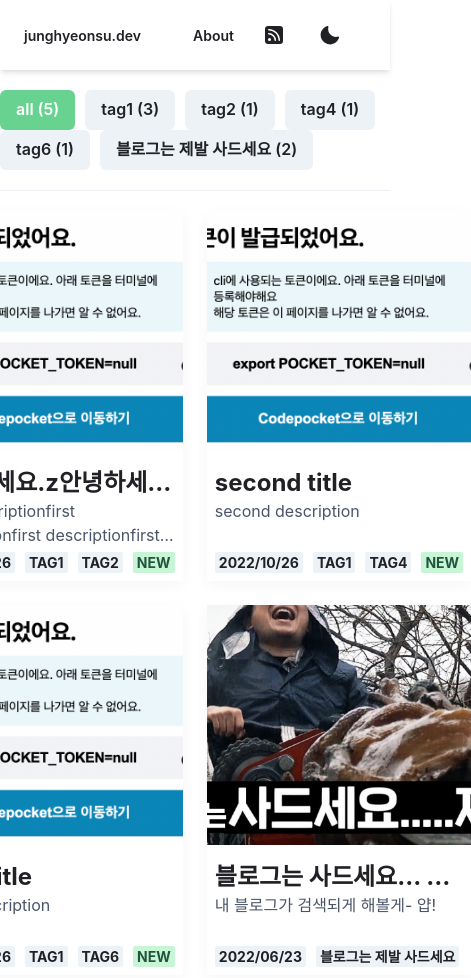
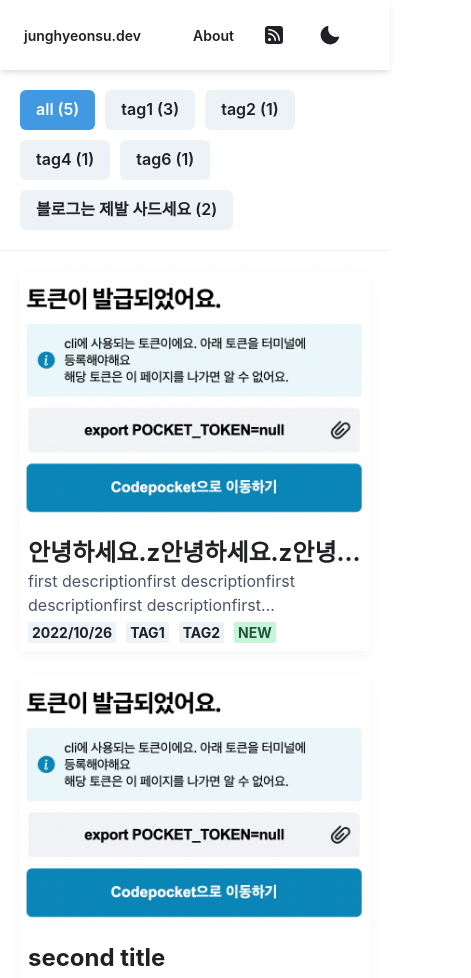
Before and after one commit to junghyeonsu/gatsby-blog, a Gatsby site: page / in a window 390 px wide. Shown: the top 978 px of the page, 471 px wide, since content can reach past the window. Built offline with nearby package versions, Linux system fonts and the light colour scheme; Gatsby itself is replaced by a stand-in of ours; some packages are replaced by stand-ins of ours.

Commit message:
style: 메인페이지 반응형

```diff
--- a/src/components/PostCard.tsx
+++ b/src/components/PostCard.tsx
@@ -41,8 +41,19 @@ const PostCard = ({
         _hover={{ boxShadow: "md", cursor: "pointer" }}
         borderRadius={2}
       >
-        <Box display="block" as="span" width="100%" borderRadius={2}>
-          <GatsbyImage style={{ height: "240px" }} image={thumbnail} alt={`${slug} cover image`} />
+        <Box
+          display="block"
+          as="span"
+          width="100%"
+          height={{ base: "100%", md: "240px" }}
+          borderRadius={2}
+        >
+          <GatsbyImage
+            objectFit="cover"
+            style={{ height: "100%" }}
+            image={thumbnail}
+            alt={`${slug} cover image`}
+          />
         </Box>
         <Flex direction="column" justifyContent="space-between" minH={130} padding={2}>
           <Flex direction="column">
--- a/src/components/Tags.tsx
+++ b/src/components/Tags.tsx
@@ -8,7 +8,15 @@ interface TagsProps {
 
 export default function Tags({ currentTag }: TagsProps) {
   return (
-    <Flex as="nav" columnGap="10px" flexWrap="wrap" marginTop="20px" width="100%">
+    <Flex
+      as="nav"
+      columnGap="10px"
+      rowGap="10px"
+      flexWrap="wrap"
+      marginTop="20px"
+      padding={{ base: "0 20px", md: "0px" }}
+      width="100%"
+    >
       <StaticQuery
         query={graphql`
           query Tags {
@@ -26,8 +34,8 @@ export default function Tags({ currentTag }: TagsProps) {
             <>
               <Link to="/">
                 <Button
-                  backgroundColor={currentTag === "all" ? "green.300" : "none"}
-                  colorScheme={currentTag === "all" ? "green" : undefined}
+                  backgroundColor={currentTag === "all" ? "blue.400" : "none"}
+                  colorScheme={currentTag === "all" ? "blue" : undefined}
                 >
                   all ({data.allMdx.totalCount})
                 </Button>
@@ -40,8 +48,8 @@ export default function Tags({ currentTag }: TagsProps) {
                 return (
                   <Link key={tag} to={`/tags/${tag}`}>
                     <Button
-                      backgroundColor={currentTag === tag ? "green.300" : "none"}
-                      colorScheme={currentTag === tag ? "green" : undefined}
+                      backgroundColor={currentTag === tag ? "blue.400" : "none"}
+                      colorScheme={currentTag === tag ? "blue" : undefined}
                       key={tag}
                     >
                       {tag} ({totalCount})
--- a/src/pages/index.tsx
+++ b/src/pages/index.tsx
@@ -54,7 +54,12 @@ const IndexPage = ({ data }: IndexPageProps) => {
       <Tags currentTag="all" />
       <Divider orientation="horizontal" marginTop="20px" />
       <motion.div {...commonMotion}>
-        <Grid as="section" templateColumns="repeat(2, 1fr)" marginTop="20px" gap={6}>
+        <Grid
+          as="section"
+          templateColumns={{ base: "repeat(1, 1fr)", md: "repeat(2, 1fr)" }}
+          margin={{ base: "20px", md: "20px 0px" }}
+          gap={6}
+        >
           {data.allPosts.nodes.map((node) => (
             <GridItem key={node.frontmatter?.slug} as="article">
               <PostCard
```
Also changed, not shown: src/components/PostLayout.tsx (+6 -1 lines), src/templates/tags.tsx (+6 -1 lines).
